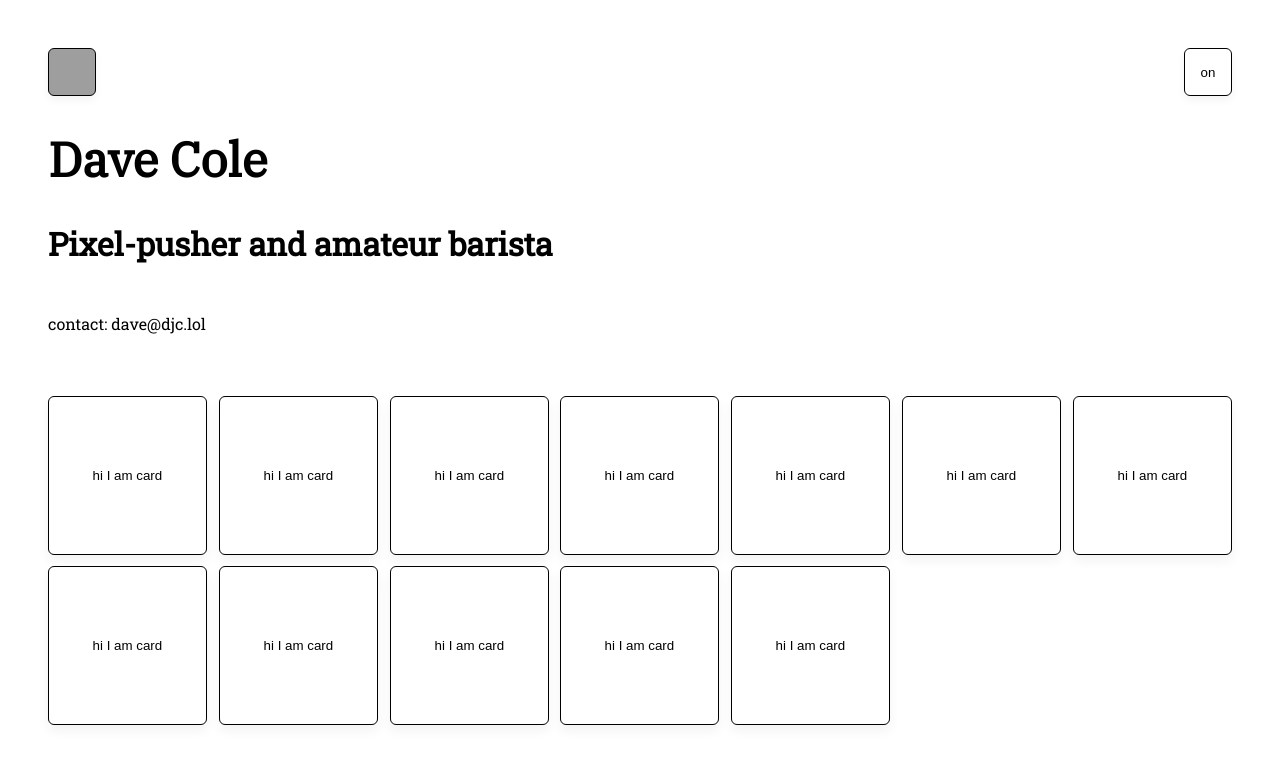
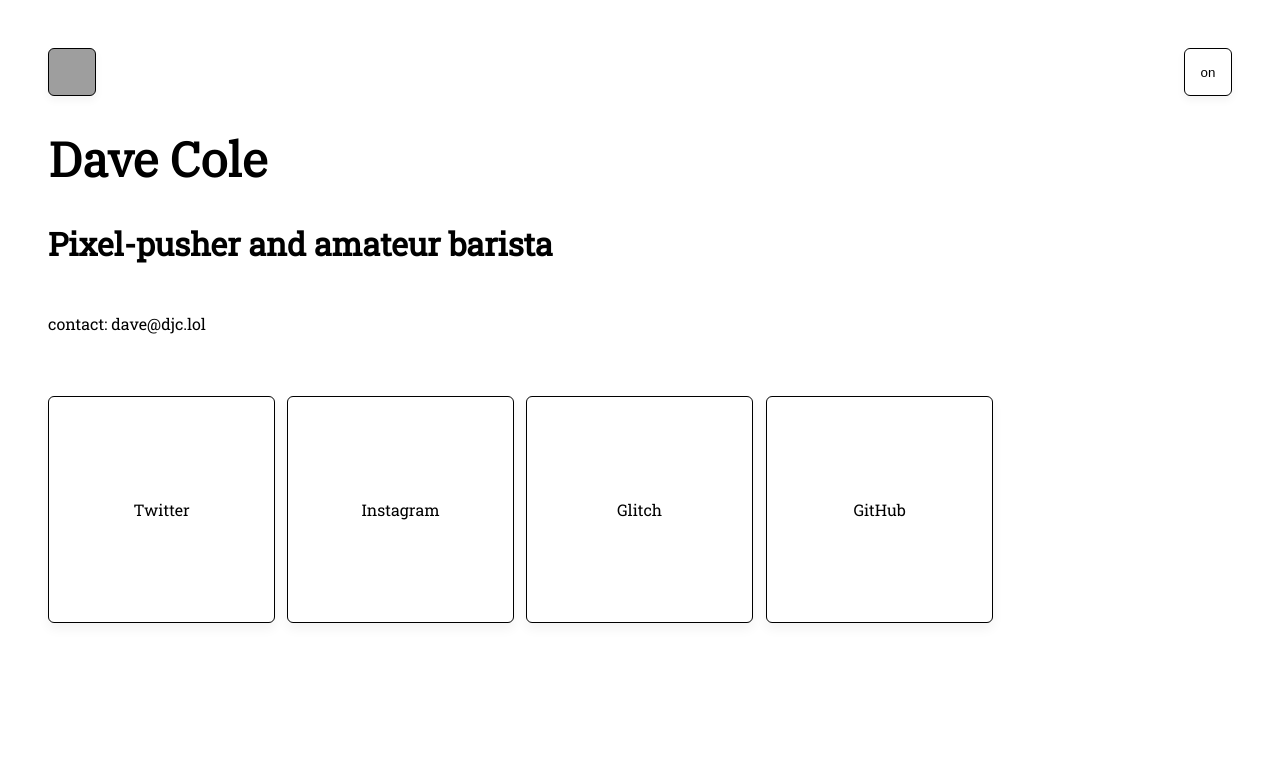
Before and after one commit to mrdavidjcole/dav.ec, a Next.js app: page / in a window 1280 px wide. Shown: the top 764 px of the page. Built offline with nearby package versions, Linux system fonts and the light colour scheme; grey boxes are pictures that could not be loaded.

Commit message:
Make buttons conditionally be buttons or internal/external links

```diff
--- a/components/card.jsx
+++ b/components/card.jsx
@@ -1,4 +1,5 @@
 import React, { useContext, useState } from 'react';
+import Link from 'next/link';
 import ThemeContext from '../contexts/ThemeContext.js';
 import { THEME_TRANSITION_DURATION } from '../consts.js';
 
@@ -9,37 +10,58 @@ export default (props) => {
   const CARD_MARGIN_LEFT = 6;
   const CARD_MARGIN_RIGHT = 6;
 
+  const { internalHref, externalHref } = props;
+
   return (
     <>
-      <button>
-        <div className="button_content_flex_wrapper">
-          {props.children}
-        </div>
-      </button>
+      {internalHref && !externalHref &&
+        <Link href={internalHref}>
+          <a href={internalHref} className="button">
+            <div className="button_content_flex_wrapper">
+              {props.children}
+            </div>
+          </a>
+        </Link>
+      }
+      {externalHref && !internalHref &&
+        <a href={externalHref} className="button">
+          <div className="button_content_flex_wrapper">
+            {props.children}
+          </div>
+        </a>
+      }
+      {!internalHref && !externalHref &&
+        <button className="button">
+          <div className="button_content_flex_wrapper">
+            {props.children}
+          </div>
+        </button>
+      }
       <style jsx>{`
-        button {
+        .button {
           background-color: ${backgroundColor};
           border-radius: 6px;
           border: 1px solid ${foregroundColor};
           box-shadow: 0px 6px 12px ${mildShadowColor};
           color: ${foregroundColor};
+          font-family: 'Roboto Slab', serif;
+          font-size: 1rem;
           height: 100%;
           margin: 6px;
           position: relative;
           padding: 0;
           transition: box-shadow 200ms ease, transform 200ms ease, background-color ${THEME_TRANSITION_DURATION}ms ease-out, color ${THEME_TRANSITION_DURATION}ms ease-out;
-          width: 100%;
           will-change: transform;
           z-index: 0;
         }
 
-        button:hover, button:focus {
+        .button:hover, .button:focus {
           box-shadow: 0px 20px 40px ${strongShadowColor};
           transform: translateZ(10px);
           z-index: 1;
         }
 
-        button::after {
+        .button::after {
           /* this is a hack to make the button be a responsive square. see
           https://spin.atomicobject.com/2015/07/14/css-responsive-square/ */
           content: '';
@@ -72,43 +94,36 @@ export default (props) => {
         tl;dr: This supports code elsewhere that makes 3d transforms look nice
         in Firefox */
 
-        @media screen and (min-width:1201px) {
-          button {
-            flex: 1 1 calc(14.28% - ${CARD_MARGIN_LEFT}px - ${CARD_MARGIN_RIGHT}px);
-            max-width: calc(14.28% - ${CARD_MARGIN_LEFT}px - ${CARD_MARGIN_RIGHT}px);
-          }
-        }
-
-        @media screen and (max-width:1200px) {
-          button {
+        @media screen and (min-width:1001px) {
+          .button {
             flex: 1 1 calc(20% - ${CARD_MARGIN_LEFT}px - ${CARD_MARGIN_RIGHT}px);
             max-width: calc(20% - ${CARD_MARGIN_LEFT}px - ${CARD_MARGIN_RIGHT}px);
           }
         }
 
         @media screen and (max-width:1000px) {
-          button {
+          .button {
             flex: 1 1 calc(25% - ${CARD_MARGIN_LEFT}px - ${CARD_MARGIN_RIGHT}px);
             max-width: calc(25% - ${CARD_MARGIN_LEFT}px - ${CARD_MARGIN_RIGHT}px);
           }
         }
 
         @media screen and (max-width:800px) {
-          button {
+          .button {
             flex: 1 1 calc(33.33% - ${CARD_MARGIN_LEFT}px - ${CARD_MARGIN_RIGHT}px);
             max-width: calc(33.33% - ${CARD_MARGIN_LEFT}px - ${CARD_MARGIN_RIGHT}px);
           }
         }
 
         @media screen and (max-width:600px) {
-          button {
+          .button {
             flex: 1 1 calc(50% - ${CARD_MARGIN_LEFT}px - ${CARD_MARGIN_RIGHT}px);
             max-width: calc(50% - ${CARD_MARGIN_LEFT}px - ${CARD_MARGIN_RIGHT}px);
           }
         }
 
         @media screen and (max-width:400px) {
-          button {
+          .button {
             flex: 1 1 calc(100% - ${CARD_MARGIN_LEFT}px - ${CARD_MARGIN_RIGHT}px);
             max-width: calc(100% - ${CARD_MARGIN_LEFT}px - ${CARD_MARGIN_RIGHT}px);
           }
--- a/pages/index.jsx
+++ b/pages/index.jsx
@@ -1,5 +1,6 @@
 import React, { useState, useEffect } from 'react';
 import Head from 'next/head';
+import Link from 'next/link';
 import Card from '../components/card.jsx'
 import RandomSubheading from '../components/RandomSubheading.jsx';
 import ThemeButton from '../components/ThemeButton.jsx';
@@ -55,41 +56,17 @@ const Home = () => {
       </header>
       <main>
         <div className='cards'>
-          <Card>
-            hi I am card
+          <Card externalHref="https://twitter.com/mrdavidjcole">
+            Twitter
           </Card>
-          <Card>
-            hi I am card
+          <Card externalHref="https://instagram.com/mrdavidjcole">
+            Instagram
           </Card>
-          <Card>
-            hi I am card
+          <Card externalHref="https://glitch.com/@mrdavidjcole">
+            Glitch
           </Card>
-          <Card>
-            hi I am card
-          </Card>
-          <Card>
-            hi I am card
-          </Card>
-          <Card>
-            hi I am card
-          </Card>
-          <Card>
-            hi I am card
-          </Card>
-          <Card>
-            hi I am card
-          </Card>
-          <Card>
-            hi I am card
-          </Card>
-          <Card>
-            hi I am card
-          </Card>
-          <Card>
-            hi I am card
-          </Card>
-          <Card>
-            hi I am card
+          <Card externalHref="https://github.com/mrdavidjcole">
+            GitHub
           </Card>
         </div>
       </main>
```
